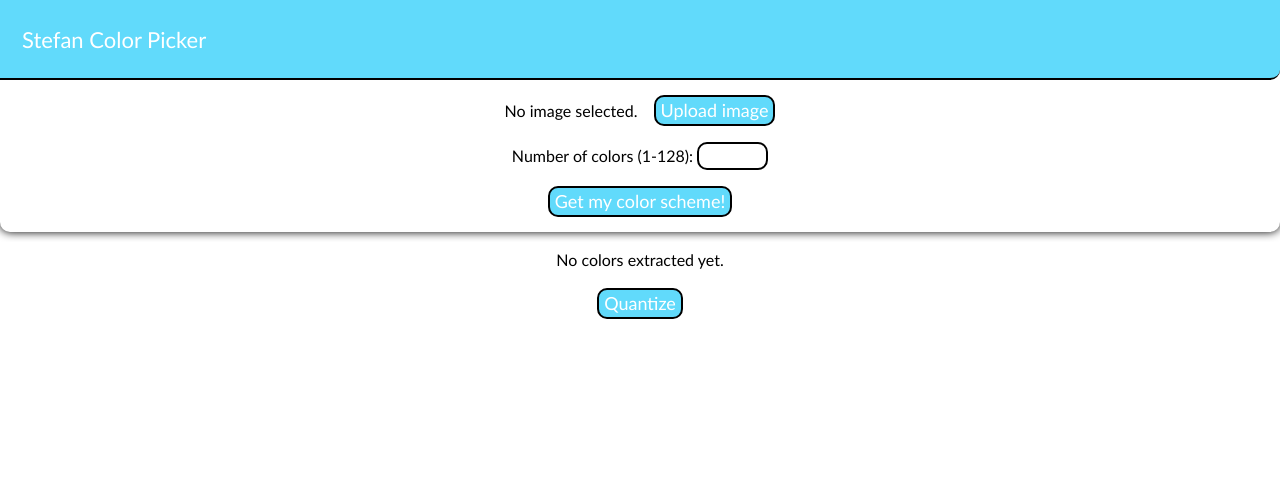
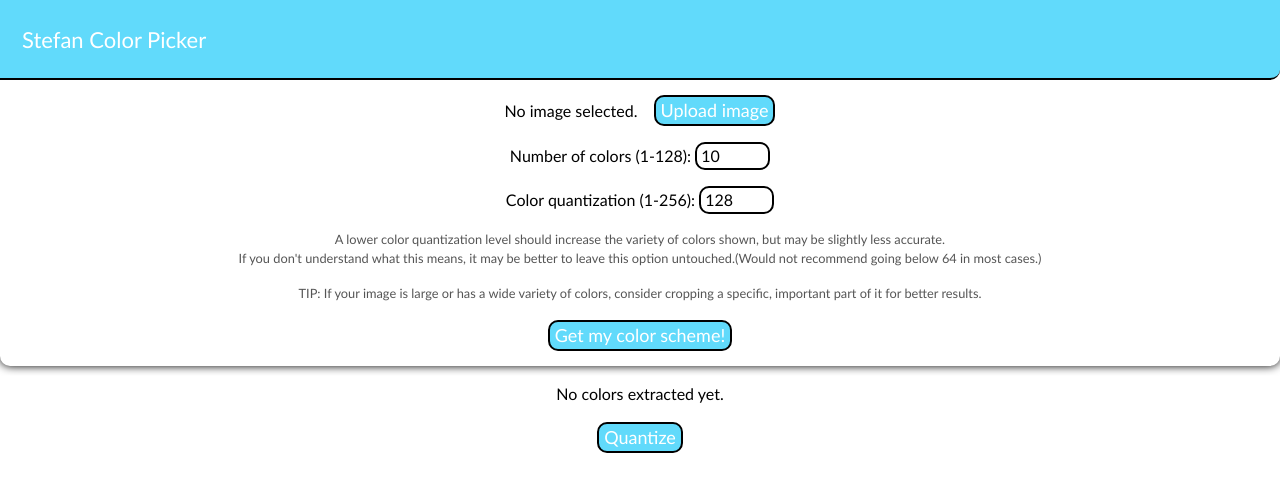
Before and after one commit to StefanBadiu/color-scheme, a React (Create React App) app in the folder frontend/: page / in a window 1280 px wide. Shown: the top 492 px of the page. Built offline with nearby package versions, Linux system fonts and the light colour scheme.

Commit message:
user can now control quantization level when requesting color scheme (and in debug quantize function)

```diff
--- a/frontend/src/App.css
+++ b/frontend/src/App.css
@@ -44,6 +44,8 @@
 .subtext {
   font-size: 0.8rem;
   color: #555555;
+  text-wrap: wrap;
+  text-align: center;
 }
 
 .button {
@@ -77,7 +79,7 @@
   border-width: 2px;
   border-color: #000;
   border-radius: 10px;
-  padding: 0px 2px;
+  padding: 0px 4px;
 }
 
 .input-container {
--- a/frontend/src/App.js
+++ b/frontend/src/App.js
@@ -40,6 +40,11 @@ function App() {
       .then(response => response.json())
       .then(data => setMessage(data.message));
   }, []);*/
+
+  useEffect(() => {
+    document.getElementById("colors").defaultValue = "10";
+    document.getElementById("q").defaultValue = "128";
+  }, []);
 
   useEffect(() => {
     return () => {
@@ -93,9 +98,11 @@ function App() {
 
   const quantize = async () => {
     console.log("QUANTIZE !!");
+    const quantizationLevel = document.getElementById("q").value;
     try {
       const formData = new FormData();
       formData.append("file", fileInputRef.current.files[0]);
+      formData.append("q", quantizationLevel);
 
       const response = await fetch("http://127.0.0.1:8000/api/quantize", {
         method: "POST",
@@ -120,8 +127,9 @@ function App() {
   const colorScheme = async () => {
     console.log("COLOR SCHEME !!");
     const colorCount = document.getElementById("colors").value;
-    if (!image || !colorCount) {
-      setError("Please upload an image and enter a valid number.");
+    const quantizationLevel = document.getElementById("q").value;
+    if (!image || !colorCount || !quantizationLevel) {
+      setError("Please upload an image and enter valid numbers for color count and quantization level.");
       return;
     }
 
@@ -129,6 +137,7 @@ function App() {
       const formData = new FormData();
       formData.append("file", fileInputRef.current.files[0]);
       formData.append("colorCount", colorCount);
+      formData.append("q", quantizationLevel);
 
       const response = await fetch("http://127.0.0.1:8000/api/colorscheme", {
         method: "POST",
@@ -193,6 +202,12 @@ function App() {
           <label for="colors">Number of colors (1-128): </label>
           <input className="border" type="number" id="colors" name="colors" min="1" max="128" />
         </div>
+        <div>
+          <label for="q">Color quantization (1-256): </label>
+          <input className="border" type="number" id="q" name="q" min="1" max="256" />
+        </div>
+        <p className="subtext">A lower color quantization level should increase the variety of colors shown, but may be slightly less accurate.<br></br>If you don't understand what this means, it may be better to leave this option untouched.(Would not recommend going below 64 in most cases.)</p>
+        <p className="subtext">TIP: If your image is large or has a wide variety of colors, consider cropping a specific, important part of it for better results.</p>
         <button className="button mb-[15px]" type="button" onClick={colorScheme}>
           Get my color scheme!
         </button>
```
